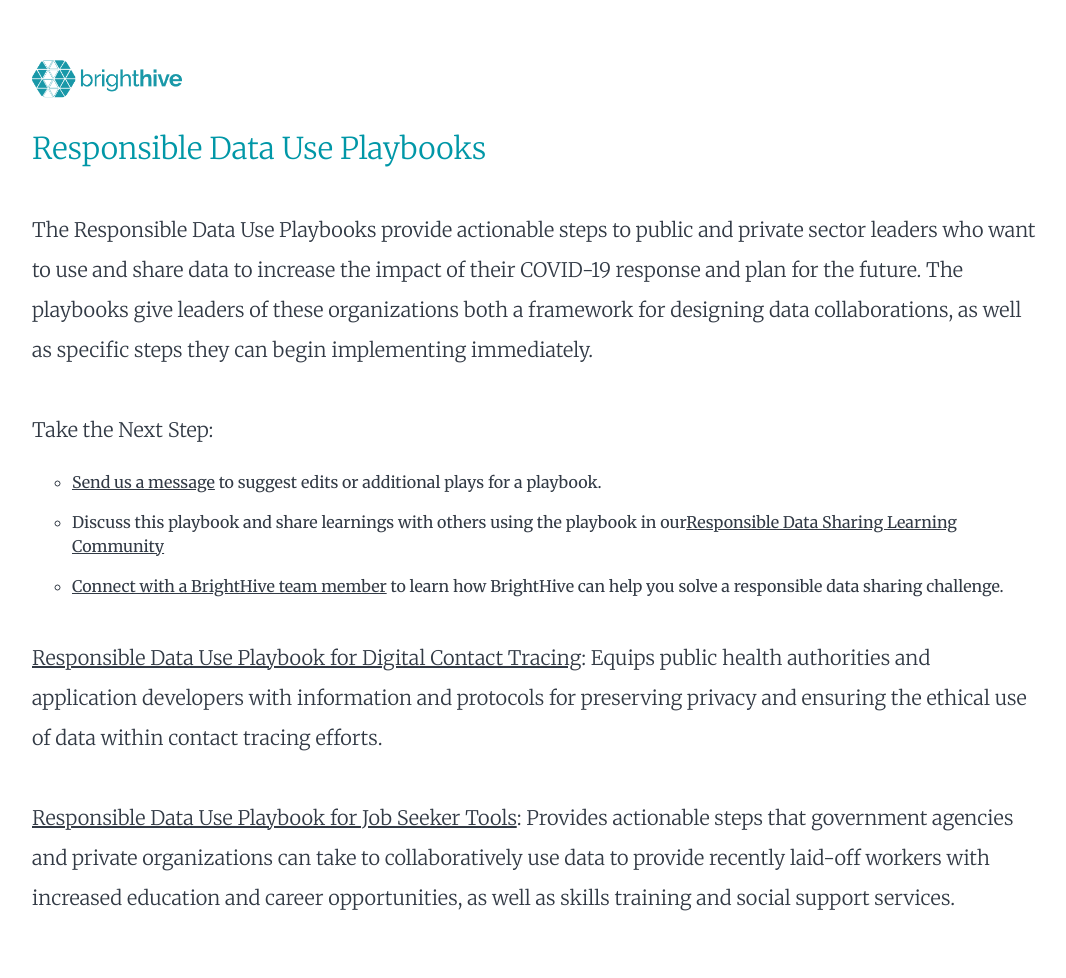
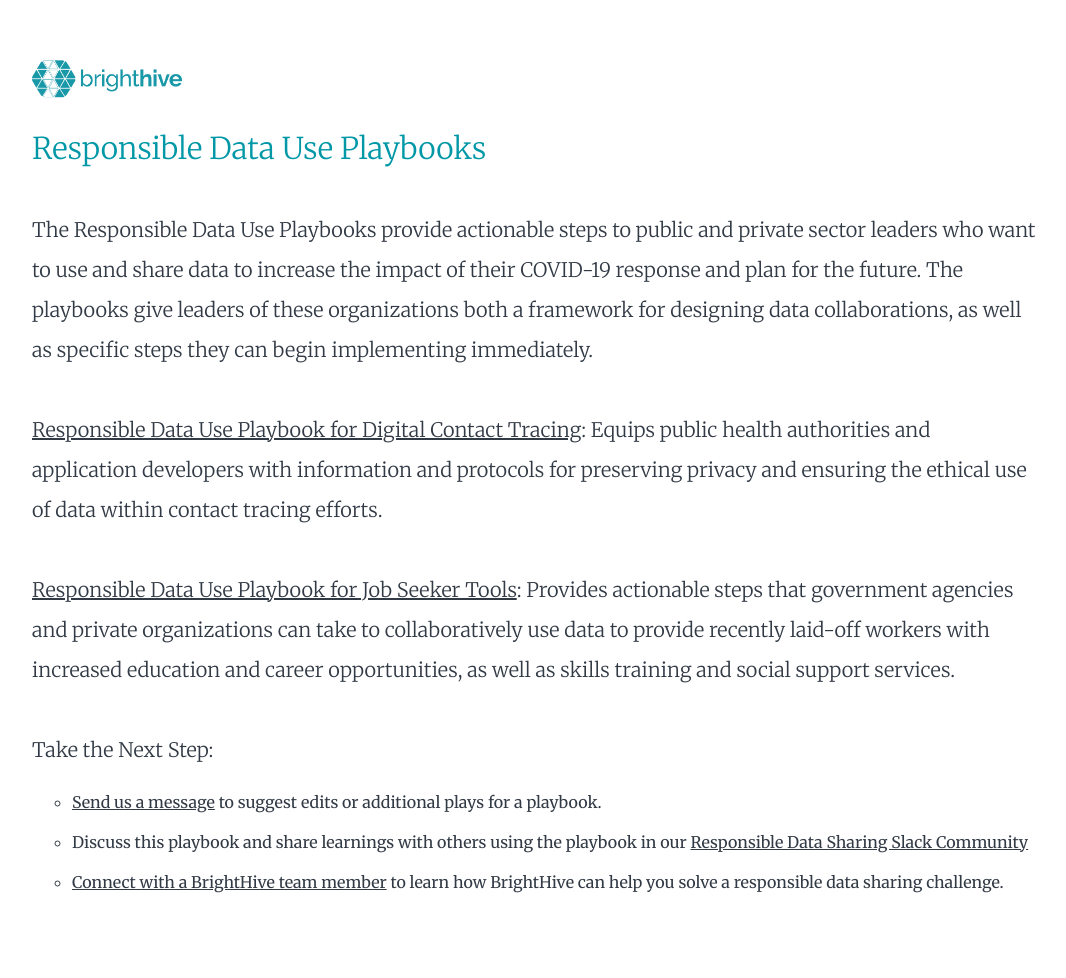
Before and after one commit to brighthive/playbooks, a Jekyll site: the page built from index.html, in a window 1280 px wide. Shown: the whole page, without its empty margins (104-1170 px from the left). Built offline with Jekyll 4.4.1, drawn with Linux system fonts in a browser that asks for light colours.

```diff
--- a/index.html
+++ b/index.html
@@ -28,24 +28,24 @@
         The Responsible Data Use Playbooks provide actionable steps to public and private sector leaders who want to use and share data to increase the impact of their COVID-19 response and plan for the future. The playbooks give leaders of these organizations both a framework for designing data collaborations, as well as specific steps they can begin implementing immediately.
       </p>
       <p>
+            <a href="https://playbooks.brighthive.io/contact-tracing" title="Responsible Data Use Playbook for Digital Contact Tracing">Responsible Data Use Playbook for Digital Contact Tracing</a>: Equips public health authorities and application developers with information and protocols for preserving privacy and ensuring the ethical use of data within contact tracing efforts.
+      </p>
+      <p>
+            <a href="https://playbooks.brighthive.io/jobseeker-tools" title="Responsible Data Use Playbook for Job Seeker Tools">Responsible Data Use Playbook for Job Seeker Tools</a>: Provides actionable steps that government agencies and private organizations can take to collaboratively use data to provide recently laid-off workers with increased education and career opportunities, as well as skills training and social support services.
+      </p>
+      <p>
         Take the Next Step:
         <ul>
           <li>
             <a href="https://brighthive.io/make-a-playbook-suggestion/" title="Send us a message">Send us a message</a> to suggest edits or additional plays for a playbook.
           </li>
           <li>
-            Discuss this playbook and share learnings with others using the playbook in our<a href="https://brighthive.io/slack-community-signup/" title="Responsible Data Sharing Learning Community">Responsible Data Sharing Learning Community</a>
+            Discuss this playbook and share learnings with others using the playbook in our <a href="https://brighthive.io/slack-community-signup/" title="Responsible Data Sharing Slack Community">Responsible Data Sharing Slack Community</a>
           </li>
           <li>
             <a href="https://brighthive.io/playbook-next-steps/" title="Connect with a BrightHive team member">Connect with a BrightHive team member</a> to learn how BrightHive can help you solve a responsible data sharing challenge.
           </li>
         </ul>
-      </p>
-      <p>
-            <a href="https://playbooks.brighthive.io/contact-tracing" title="Responsible Data Use Playbook for Digital Contact Tracing">Responsible Data Use Playbook for Digital Contact Tracing</a>: Equips public health authorities and application developers with information and protocols for preserving privacy and ensuring the ethical use of data within contact tracing efforts.
-      </p>
-      <p>
-            <a href="https://playbooks.brighthive.io/jobseeker-tools" title="Responsible Data Use Playbook for Job Seeker Tools">Responsible Data Use Playbook for Job Seeker Tools</a>: Provides actionable steps that government agencies and private organizations can take to collaboratively use data to provide recently laid-off workers with increased education and career opportunities, as well as skills training and social support services.
       </p>
     </div>
   </div>
```
Also changed, not shown: _includes/contact_tracing_intro.md (+1 -1 lines), _includes/jobseeker_tools_intro.md (+1 -1 lines).
